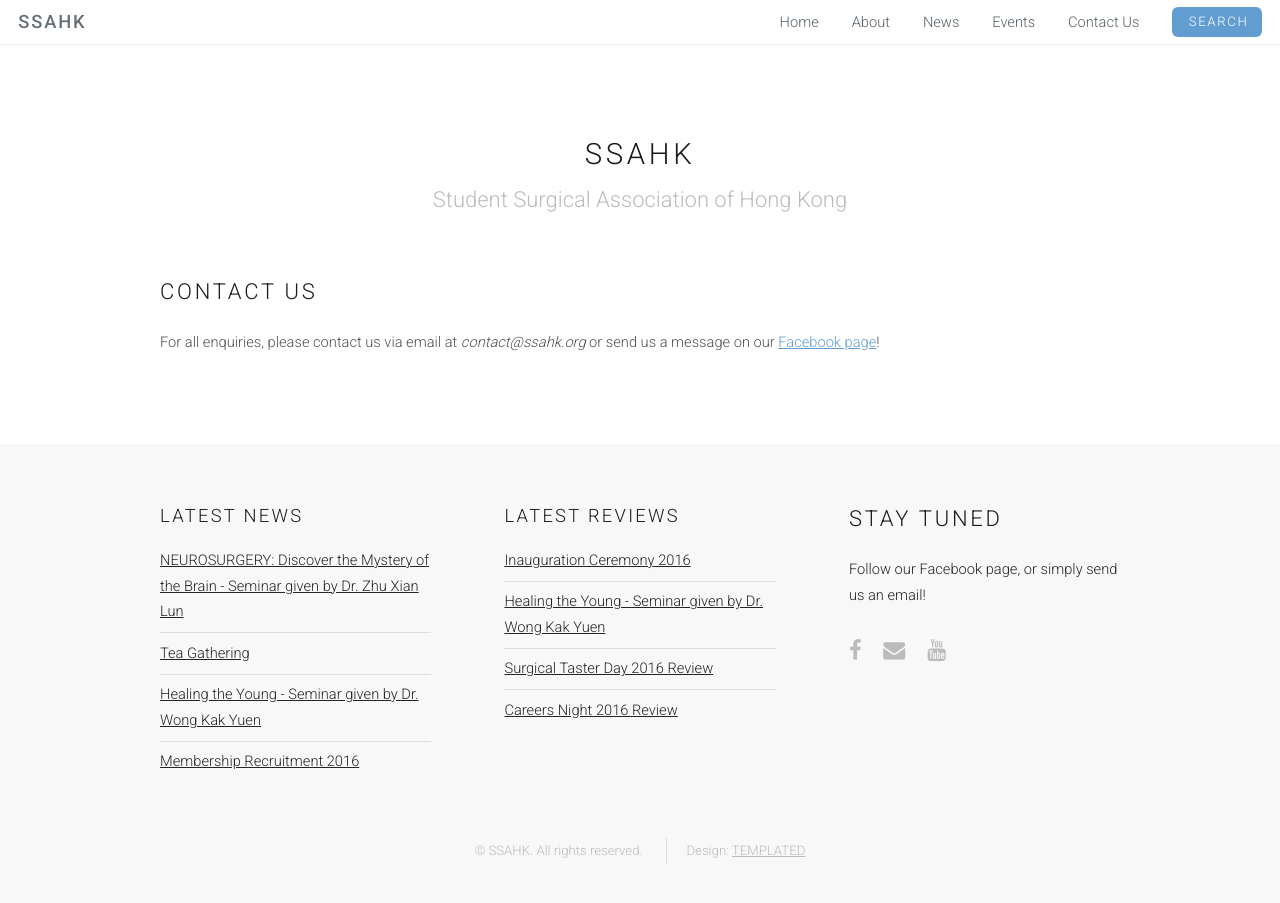
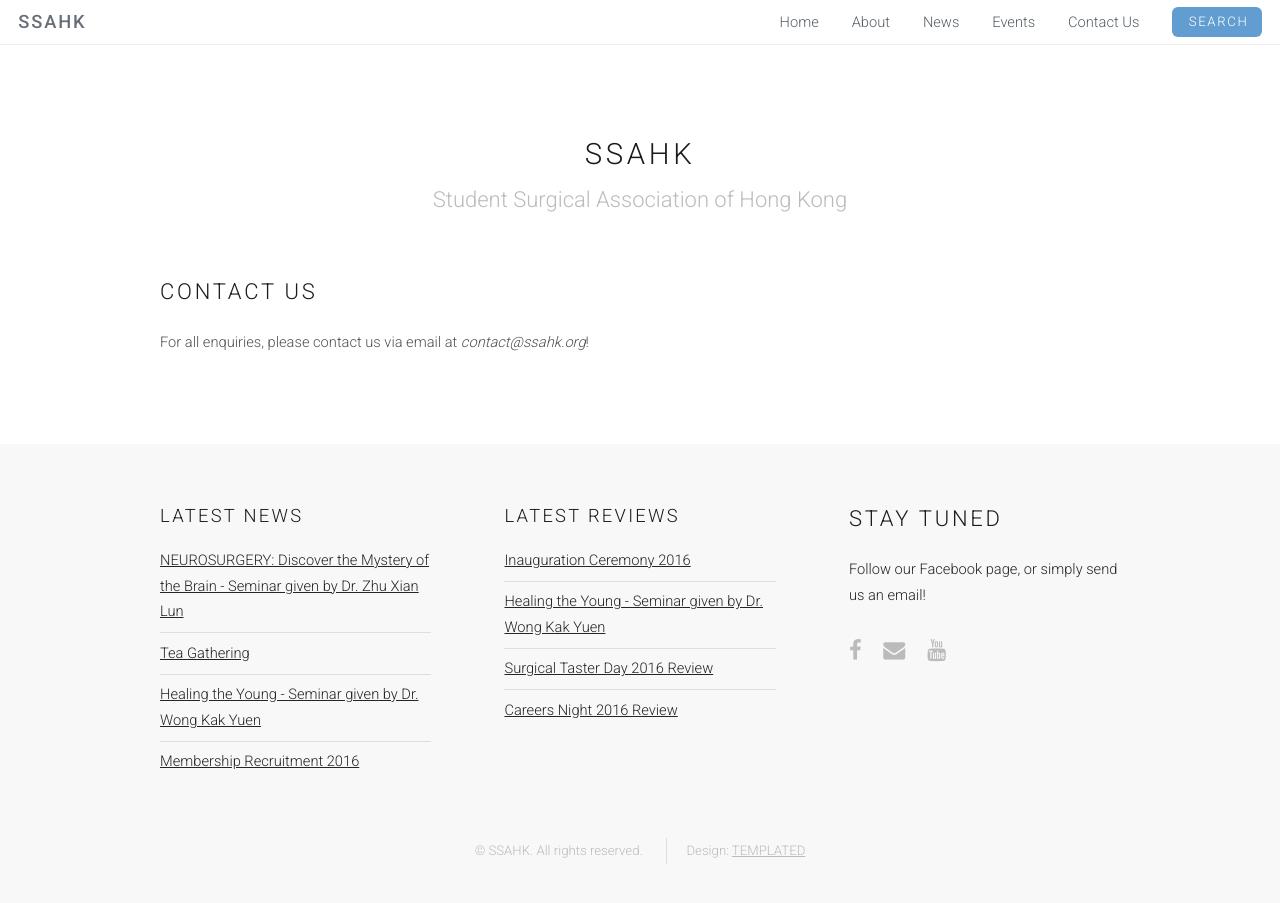
Before and after one commit to SSAHK/ssahk.github.io, a Jekyll site: the page built from contact.html, in a window 1280 px wide and 922 px high. Shown: the top 903 px of the window. Built offline with Jekyll 4.4.1, drawn with Linux system fonts in a browser that asks for light colours.

Commit message:
email change

```diff
--- a/_layouts/ion.html
+++ b/_layouts/ion.html
@@ -74,7 +74,7 @@
 							<p>Follow our Facebook page, or simply send us an email!</p>
 							<ul class="icons">
 								<li><a href="https://www.facebook.com/pages/Student-Surgical-Association-of-Hong-Kong-SSAHK/255010581374442?fref=ts" class="icon fa-facebook"><span class="label">Facebook</span></a></li>
-								<li><a href="mailto:info@ssahk.org" class="icon fa-envelope"><span class="label">Email</span></a></li>
+								<li><a href="mailto:contact@ssahk.org" class="icon fa-envelope"><span class="label">Email</span></a></li>
 								<li><a href="https://www.youtube.com/channel/UCfZbXUXvwzyf7wKVfng0XQg" class="icon fa-youtube"><span class="label">Youtube</span></a></li>
 							</ul>
 						</div>
--- a/contact.html
+++ b/contact.html
@@ -3,4 +3,4 @@ layout: ion_page
 title: Contact Us
 permalink: /contact-us/
 ---
-<p>For all enquiries, please contact us via email at <i>contact&#64;ssahk.org</i> or send us a message on our <a href=“https://www.facebook.com/Student-Surgical-Association-of-Hong-Kong-SSAHK-255010581374442”>Facebook page</a>!</p>
+<p>For all enquiries, please contact us via email at <i>contact&#64;ssahk.org</i>!</p>
```
